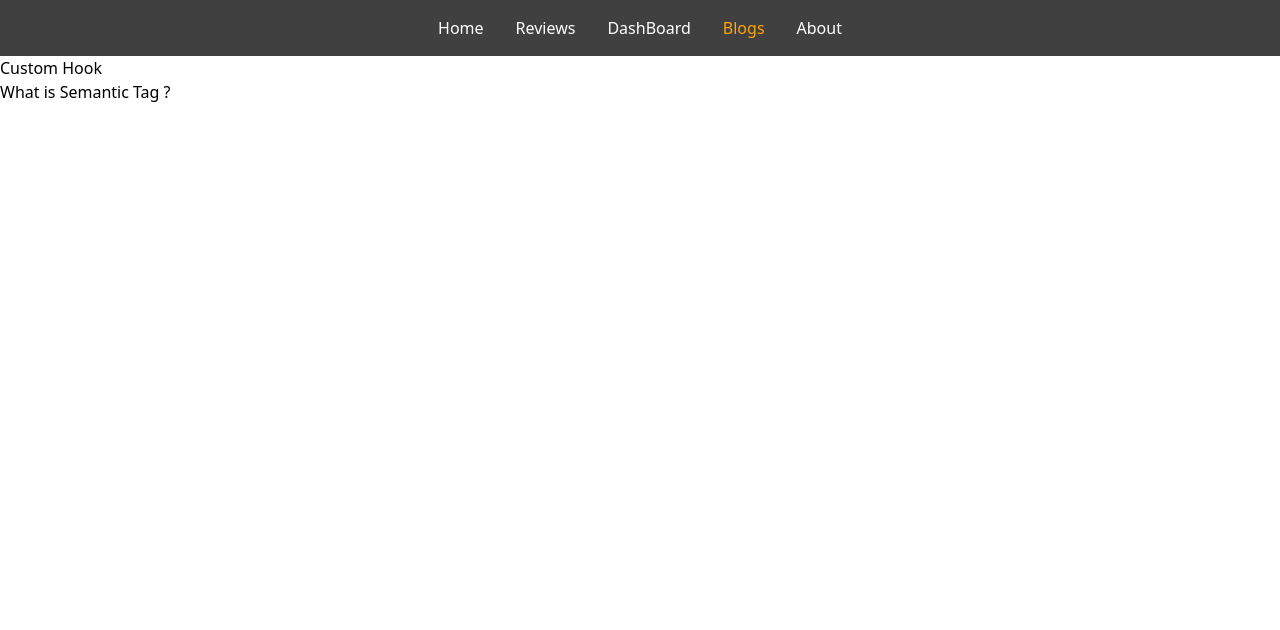
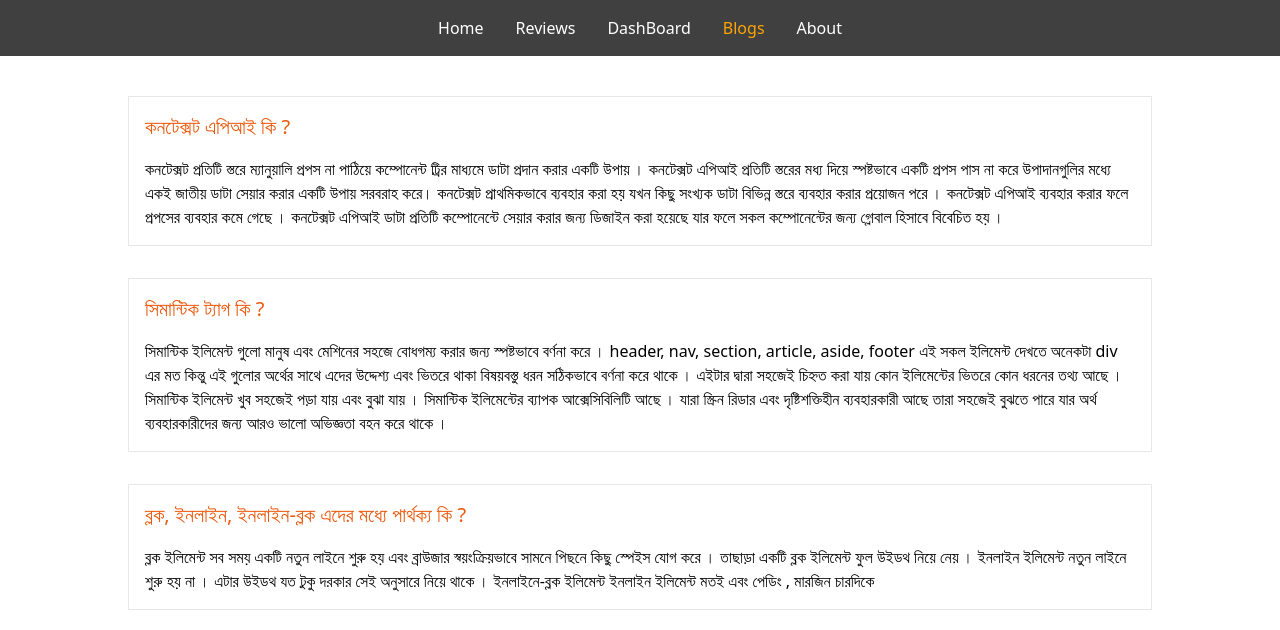
Before and after one commit to ohnadir/products-analysis, a React (Create React App) app: page /blogs in a window 1280 px wide. Shown: the top 630 px of the page. Built offline with nearby package versions, Linux system fonts and the light colour scheme.

Commit message:
blog section complete

```diff
--- a/src/Component/Blogs/Blogs.js
+++ b/src/Component/Blogs/Blogs.js
@@ -2,16 +2,43 @@ import React from 'react';
 
 const Blogs = () => {
     return (
-        <div className='max-w-5xl' mx-auto>
-            <div>
-                <div className=''>
-                    <h1>Custom Hook </h1>
-                    <p></p>
+        <div className='max-w-5xl mx-auto mt-10' >
+            <div className='flex flex-col justify-center gap-8'>
+                <div className='mx-auto border p-4 '>
+                    <h1 className='text-xl mb-4 text-orange-600'>কনটেক্সট এপিআই কি ?</h1>
+                    <p>কনটেক্সট প্রতিটি স্তরে ম্যানুয়ালি প্রপস না পাঠিয়ে কম্পোনেন্ট ট্রির  মাধ্যমে ডাটা প্রদান করার একটি উপায় ।
+
+                        কনটেক্সট এপিআই  প্রতিটি স্তরের মধ্য দিয়ে স্পষ্টভাবে একটি প্রপস পাস না করে উপাদানগুলির মধ্যে একই জাতীয় ডাটা সেয়ার করার একটি উপায় সরবরাহ করে।
+
+                        কনটেক্সট প্রাথমিকভাবে ব্যবহার করা হয় যখন কিছু সংখ্যক ডাটা বিভিন্ন স্তরে ব্যবহার করার প্রয়োজন পরে ।
+
+                        কনটেক্সট এপিআই ব্যবহার করার ফলে প্রপসের ব্যবহার কমে গেছে ।
+
+                        কনটেক্সট এপিআই ডাটা প্রতিটি কম্পোনেন্টে সেয়ার  করার জন্য ডিজাইন করা হয়েছে যার ফলে সকল কম্পোনেন্টের জন্য গ্লোবাল হিসাবে বিবেচিত হয় । </p>
                 </div>
-                <div className=''>
-                    <h1>What is Semantic Tag ?</h1>
+                <div className='border p-4'>
+                    <h1 className='text-xl mb-4 text-orange-600'> সিমান্টিক ট্যাগ কি ?</h1>
+                    <p>সিমান্টিক ইলিমেন্ট গুলো মানুষ এবং মেশিনের সহজে বোধগম্য করার জন্য স্পষ্টভাবে বর্ণনা করে ।
+                        header, nav, section, article, aside, footer  এই সকল ইলিমেন্ট দেখতে অনেকটা div এর মত কিন্তু এই গুলোর অর্থের সাথে এদের উদ্দেশ্য এবং ভিতরে থাকা বিষয়বস্তু ধরন সঠিকভাবে বর্ণনা করে থাকে ।
+
+                        এইটার দ্বারা সহজেই চিহ্নত করা যায় কোন ইলিমেন্টের ভিতরে কোন ধরনের তথ্য আছে ।
+                        সিমান্টিক ইলিমেন্ট খুব সহজেই পড়া  যায় এবং বুঝা যায় ।
+
+                        সিমান্টিক ইলিমেন্টের ব্যাপক আক্সেসিবিলিটি আছে । যারা স্ক্রিন রিডার এবং দৃষ্টিশক্তিহীন ব্যবহারকারী আছে তারা সহজেই বুঝতে পারে যার অর্থ ব্যবহারকারীদের জন্য আরও ভালো অভিজ্ঞতা বহন করে থাকে ।
+                    </p>
                 </div>
-                <div className=''></div>
+                <div className='border p-4'>
+                    <h1 className='text-xl mb-4 text-orange-600'>ব্লক, ইনলাইন,  ইনলাইন-ব্লক  এদের মধ্যে পার্থক্য কি ? </h1>
+                    <p>
+                    ব্লক ইলিমেন্ট সব সময় একটি নতুন লাইনে শুরু হয় এবং ব্রাউজার স্বয়ংক্রিয়ভাবে সামনে পিছনে কিছু স্পেইস যোগ করে ।
+
+                        তাছাড়া একটি ব্লক ইলিমেন্ট ফুল উইডথ নিয়ে নেয় ।
+
+                        ইনলাইন ইলিমেন্ট নতুন লাইনে শুরু হয় না । এটার উইডথ যত টুকু দরকার সেই অনুসারে নিয়ে থাকে ।
+
+                        ইনলাইনে-ব্লক ইলিমেন্ট  ইনলাইন ইলিমেন্ট মতই এবং পেডিং , মারজিন  চারদিকে
+                    </p>
+                </div>
             </div>
         </div>
     );
```
